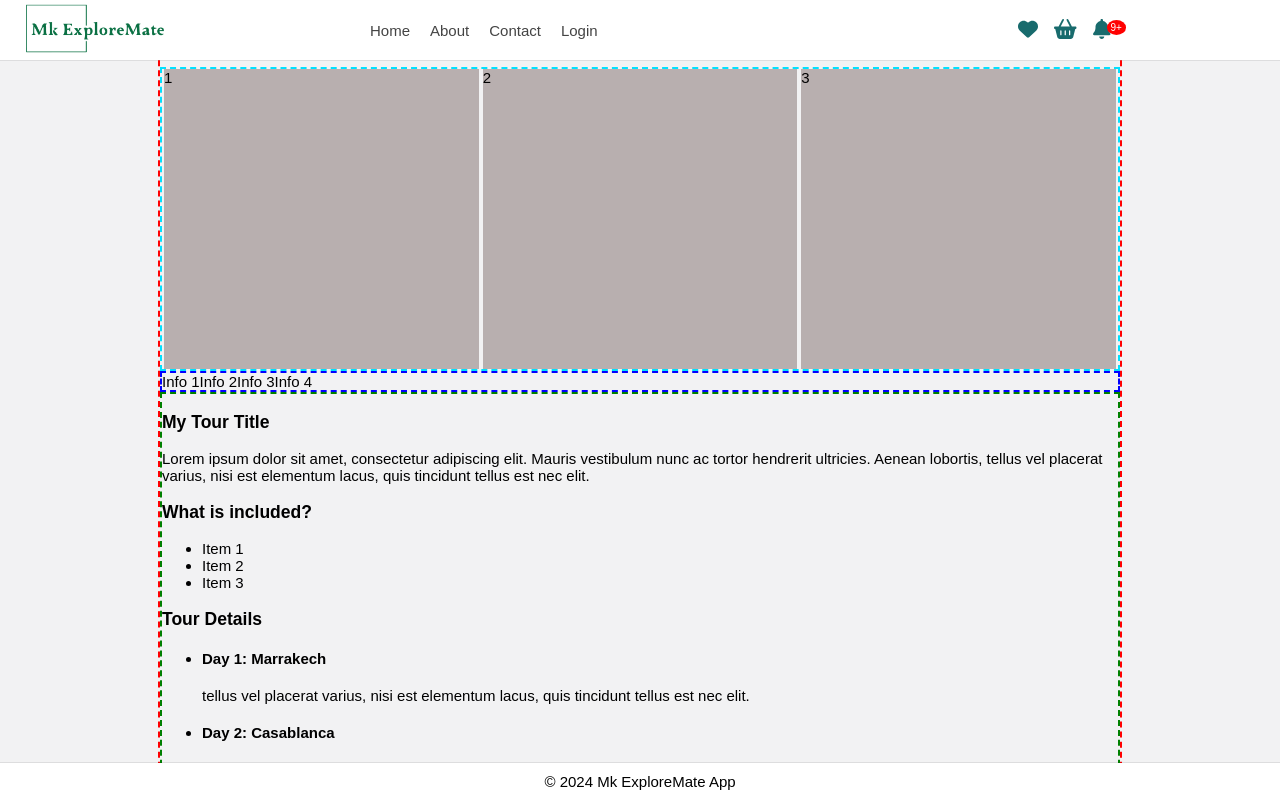
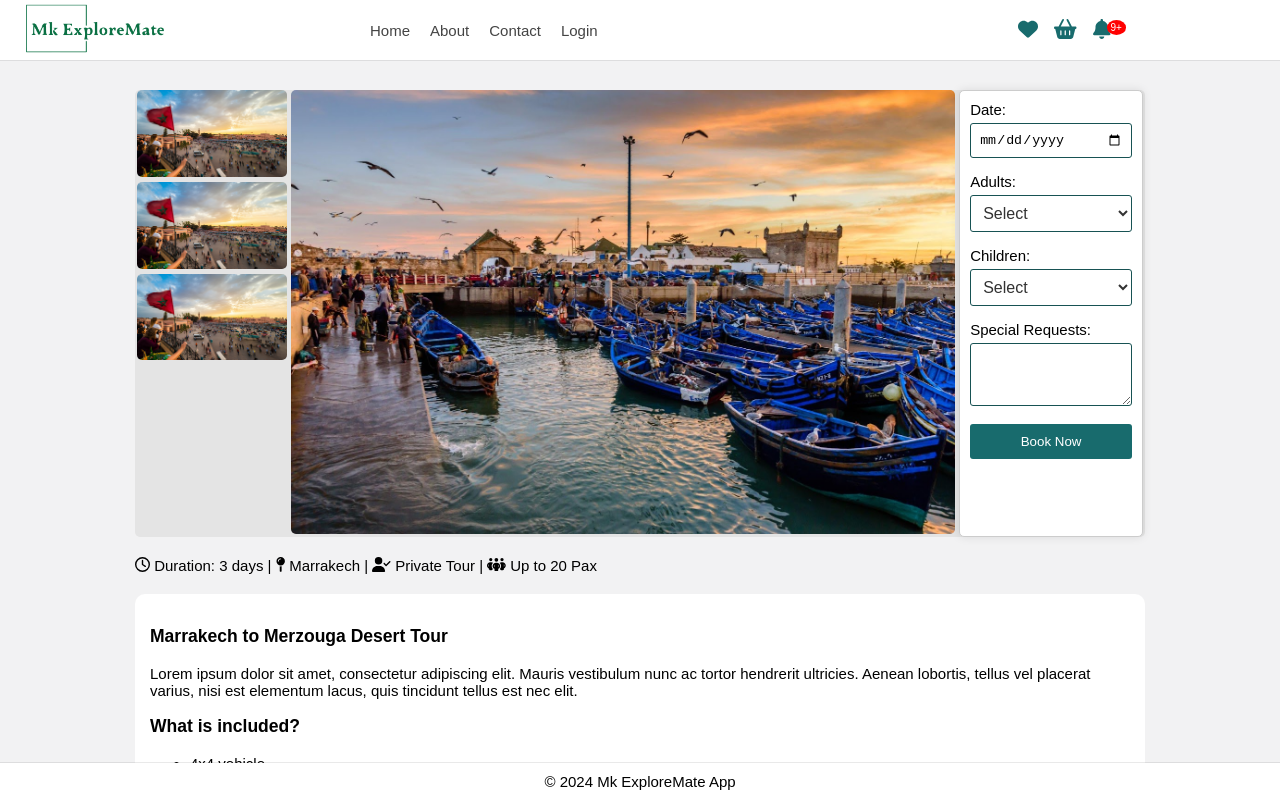
Before and after one commit to handskadi/mk-exploremate-app, a React (Vite) app in the folder Frontend/: page /product in a window 1280 px wide. Shown: the top 798 px of the page. Built offline with nearby package versions, Linux system fonts and the light colour scheme; data requests are answered from the project's data file.

Commit message:
style single  product page  + fix states on dashboard.
fixed the issue where stare of user.id and product.userID are in
different type. i was compareing 102 to '102. whci is number to string.

I was testing it using === instead of  == which is lood compared to he
former that is strict .

```diff
--- a/Frontend/src/compenents/HomeFooterDetails/HomeFooterDetails.jsx
+++ b/Frontend/src/compenents/HomeFooterDetails/HomeFooterDetails.jsx
@@ -17,7 +17,7 @@ const HomeFooterDetails = () => {
         </div>
         <div className={styles.footerCards}>
           <div className={styles.footerCard}>
-            <img src="http://127.0.0.1:5173/images/logo.png" alt="" />
+            <img src="http://127.0.0.1:5174/images/logo.png" alt="" />
           </div>
           <div className={styles.footerCard}>
             <h3>Contact Info</h3>
--- a/Frontend/src/compenents/Main/Main.jsx
+++ b/Frontend/src/compenents/Main/Main.jsx
@@ -35,7 +35,7 @@ function Main({ dispatch, state }) {
         </header>
 
         {tours.map((product, index) => {
-          if (product.userID === loggedInUser.id)
+          if (product.userID == loggedInUser.id)
             return (
               <ProductItem product={product} dispatch={dispatch} key={index} />
             );
--- a/Frontend/src/compenents/ProductsList/ProductsList.jsx
+++ b/Frontend/src/compenents/ProductsList/ProductsList.jsx
@@ -2,7 +2,7 @@ import HomeProductItem from "../HomeProductItem/HomeProductItem";
 import styles from "./ProductsList.module.css";
 import PropTypes from "prop-types";
 
-const MAX_TOURS = 4;
+const MAX_TOURS = 3;
 
 function ProductsList({ state, dispatch }) {
   const { tours } = state;
--- a/Frontend/src/compenents/Sidebar/Sidebar.jsx
+++ b/Frontend/src/compenents/Sidebar/Sidebar.jsx
@@ -50,12 +50,12 @@ Sidebar.propTypes = {
 
 const countAllProducts = (products, loggedInUser) => {
   return products.filter(
-    (product) => product && product.userID === loggedInUser.id
+    (product) => product && product.userID == loggedInUser.id
   ).length;
 };
 const countProductsByStatus = (products, status, loggedInUser) => {
   return products.filter(
-    (product) => product.status === status && product.userID === loggedInUser.id
+    (product) => product.status == status && product.userID == loggedInUser.id
   ).length;
 };
 export default Sidebar;
--- a/Frontend/src/compenents/TopDestination/TopDestination.jsx
+++ b/Frontend/src/compenents/TopDestination/TopDestination.jsx
@@ -4,17 +4,17 @@ import PropTypes from "prop-types";
 
 const destinations = [
   {
-    image: "http://localhost:5173/images/destinations/des1.jpg",
+    image: "http://localhost:5174/images/destinations/des1.jpg",
     name: "Marrakech",
     numberOfProdutcs: 4,
   },
   {
-    image: "http://localhost:5173/images/destinations/des2.jpg",
+    image: "http://localhost:5174/images/destinations/des2.jpg",
     name: "Ouarzazate",
     numberOfProdutcs: 5,
   },
   {
-    image: "http://localhost:5173/images/destinations/des3.jpg",
+    image: "http://localhost:5174/images/destinations/des3.jpg",
     name: "Merzouga",
     numberOfProdutcs: 3,
   },
--- a/Frontend/src/pages/Login/Login.jsx
+++ b/Frontend/src/pages/Login/Login.jsx
@@ -44,12 +44,18 @@ function Login({ dispatch, state }) {
               type="email"
               value={loginEmail}
               onChange={(e) => setLoginEmail(e.target.value)}
+              placeholder="Enter your password"
+              required
+              autoComplete="current-password"
             />
             <label>Your password</label>
             <input
               type="password"
               value={loginPassword}
               onChange={(e) => setLoginPassword(e.target.value)}
+              placeholder="Enter your password"
+              required
+              autoComplete="current-password"
             />
             {error && <p className={styles.error}>{error}</p>}
             <Button> Login</Button>
--- a/Frontend/src/pages/Product/Product.jsx
+++ b/Frontend/src/pages/Product/Product.jsx
@@ -1,27 +1,143 @@
+import { useState } from "react";
 import Footer from "../../compenents/Footer/Footer";
 import Header from "../../compenents/Header/Header";
 import styles from "./Product.module.css";
 import PropTypes from "prop-types";
+import { FontAwesomeIcon } from "@fortawesome/react-fontawesome";
+import { faClock } from "@fortawesome/free-regular-svg-icons";
+import {
+  faMapPin,
+  faPeopleGroup,
+  faUserCheck,
+} from "@fortawesome/free-solid-svg-icons";
 
 function Product({ dispatch, state }) {
+  const [formData, setFormData] = useState({
+    bookingDate: "",
+    bookingTime: "",
+    adults: "",
+    children: "",
+    roomType: "",
+    promoCode: "",
+    specialRequests: "",
+    cardNumber: "",
+    cardExpiry: "",
+    cardCvc: "",
+  });
+
+  const handleChange = (e) => {
+    const { name, value } = e.target;
+    setFormData((prevData) => ({ ...prevData, [name]: value }));
+  };
+
+  const handleSubmit = (e) => {
+    e.preventDefault();
+    console.log(formData); // You can handle form submission here
+  };
+
   return (
     <>
       <Header state={state} dispatch={dispatch} />
       <div className={styles.container}>
         <div className={styles.header}>
-          <div className={styles.photos}>1</div>
-          <div className={styles.photo}>2</div>
-          <div className={styles.bookingWidget}>3</div>
+          <div className={styles.photos}>
+            <img src="http://localhost:5174/images/tours/image1.jpg" />
+            <img src="http://localhost:5174/images/tours/image1.jpg" />
+            <img src="http://localhost:5174/images/tours/image1.jpg" />
+          </div>
+          <div className={styles.photo}>
+            <img src="http://localhost:5174/images/tours/image4.jpg" />
+          </div>
+          <div className={styles.bookingWidget}>
+            <form onSubmit={handleSubmit}>
+              <div className={styles.formGroup}>
+                <label htmlFor="booking-date">Date:</label>
+                <input
+                  type="date"
+                  id="booking-date"
+                  name="bookingDate"
+                  value={formData.bookingDate}
+                  onChange={handleChange}
+                  required
+                />
+              </div>
+
+              <div className={styles.formGroup}>
+                <label htmlFor="adults">Adults:</label>
+                <select
+                  id="adults"
+                  name="adults"
+                  value={formData.adults}
+                  onChange={handleChange}
+                  required
+                >
+                  <option value="" disabled>
+                    Select
+                  </option>
+                  {[...Array(10)].map((_, index) => (
+                    <option key={index + 1} value={index + 1}>
+                      {index + 1}
+                    </option>
+                  ))}
+                </select>
+              </div>
+
+              <div className={styles.formGroup}>
+                <label htmlFor="children">Children:</label>
+                <select
+                  id="children"
+                  name="children"
+                  value={formData.children}
+                  onChange={handleChange}
+                  required
+                >
+                  <option value="" disabled>
+                    Select
+                  </option>
+                  {[...Array(10)].map((_, index) => (
+                    <option key={index + 1} value={index + 1}>
+                      {index + 1}
+                    </option>
+                  ))}
+                </select>
+              </div>
+
+              <div className={styles.formGroup}>
+                <label htmlFor="special-requests">Special Requests:</label>
+                <textarea
+                  id="special-requests"
+                  name="specialRequests"
+                  value={formData.specialRequests}
+                  onChange={handleChange}
+                  rows="3"
+                  placeholder=""
+                ></textarea>
+              </div>
+
+              <button type="submit">Book Now</button>
+            </form>
+          </div>
         </div>
         <div className={styles.detainSection}>
-          <span>Info 1</span>
-          <span>Info 2</span>
-          <span>Info 3</span>
-          <span>Info 4</span>
+          <span>
+            <FontAwesomeIcon icon={faClock} /> Duration: 3 days
+          </span>{" "}
+          |{" "}
+          <span>
+            <FontAwesomeIcon icon={faMapPin} /> Marrakech
+          </span>{" "}
+          |{" "}
+          <span>
+            <FontAwesomeIcon icon={faUserCheck} /> Private Tour
+          </span>{" "}
+          |{" "}
+          <span>
+            <FontAwesomeIcon icon={faPeopleGroup} /> Up to 20 Pax
+          </span>
         </div>
         <div className={styles.contentSection}>
           <div>
-            <h3>My Tour Title</h3>
+            <h3>Marrakech to Merzouga Desert Tour</h3>
             <p>
               Lorem ipsum dolor sit amet, consectetur adipiscing elit. Mauris
               vestibulum nunc ac tortor hendrerit ultricies. Aenean lobortis,
@@ -32,9 +148,9 @@ function Product({ dispatch, state }) {
           <div>
             <h3>What is included?</h3>
             <ul>
-              <li>Item 1</li>
-              <li>Item 2</li>
-              <li>Item 3</li>
+              <li>4x4 vehicle</li>
+              <li>Tour Guide</li>
+              <li>Desert Camp</li>
             </ul>
           </div>
           <div>
--- a/Frontend/src/pages/Product/Product.module.css
+++ b/Frontend/src/pages/Product/Product.module.css
@@ -1,34 +1,105 @@
 /* styles.module.css */
 .container {
-  padding-top: 65px;
-  margin-bottom: 60px;
-  border: 2px dashed red;
-  max-width: 960px;
+  padding-top: 70px;
+  padding-bottom: 60px;
+  max-width: 1010px;
   margin: 0 auto;
 }
 
 /* Header Section*/
 .header {
   display: flex;
-  border: 2px dashed rgb(0, 225, 255);
+  background: rgb(228, 228, 228);
+  border-radius: 5px;
+  margin-top: 20px;
+  margin-bottom: 20px;
 }
 
 .photos,
 .photo,
 .bookingWidget {
-  width: 33%;
-  background: rgb(184, 175, 175);
-  height: 300px;
   margin: 0 2px;
 }
 
+.photos {
+  flex-grow: 1;
+  display: flex;
+  flex-flow: column;
+  max-width: 150px;
+  object-fit: cover;
+  overflow: hidden;
+}
+.photos img {
+  max-width: 100%;
+  object-fit: cover;
+  margin-bottom: 5px;
+  border-radius: 5px;
+}
+
+.photo {
+  flex-grow: 2;
+  overflow: hidden;
+}
+.photo img {
+  max-width: 100%;
+  object-fit: cover;
+  overflow: hidden;
+  border-radius: 5px;
+}
+.bookingWidget {
+  flex-grow: 2;
+  width: 350px;
+  padding: 10px;
+  border: 1px solid #ccc;
+  border-radius: 5px;
+  box-shadow: 0 0 10px rgba(0, 0, 0, 0.1);
+  background: #fff;
+}
 /* Details Secion*/
 .detainSection {
-  border: 2px dashed blue;
+  margin-bottom: 20px;
 }
 .contentSection {
-  border: 2px dashed green;
+  background: rgb(255, 255, 255);
+  border-radius: 10px;
+  padding: 15px;
 }
+
 .relatedProducts {
   border: 2px dashed yellow;
 }
+
+/* Booking Form Styles*/
+
+.formGroup {
+  margin-bottom: 15px;
+}
+
+.formGroup label {
+  display: block;
+  margin-bottom: 5px;
+}
+
+.formGroup input,
+.formGroup select,
+.formGroup textarea {
+  width: 100%;
+  padding: 8px;
+  box-sizing: border-box;
+  border: 1px solid #175253;
+  border-radius: 3px;
+}
+
+.bookingWidget button {
+  width: 100%;
+  padding: 10px;
+  background-color: #186b6d;
+  color: white;
+  border: none;
+  border-radius: 3px;
+  cursor: pointer;
+}
+
+.bookingWidget button:hover {
+  background-color: #175253;
+}
```
Also changed, not shown: Frontend/data/appData.json (+7 -7 lines), Frontend/src/pages/Dashboard/Dashboard.jsx (+2 -9 lines).
